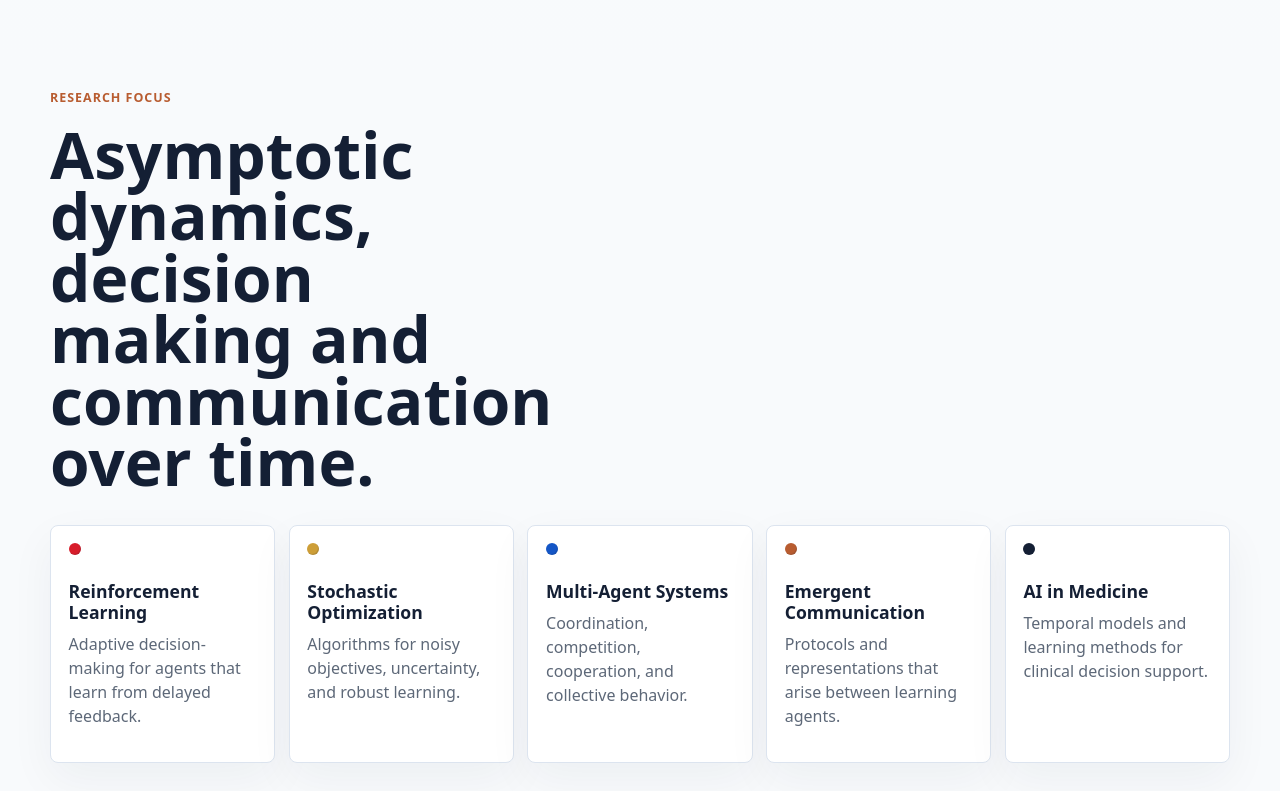
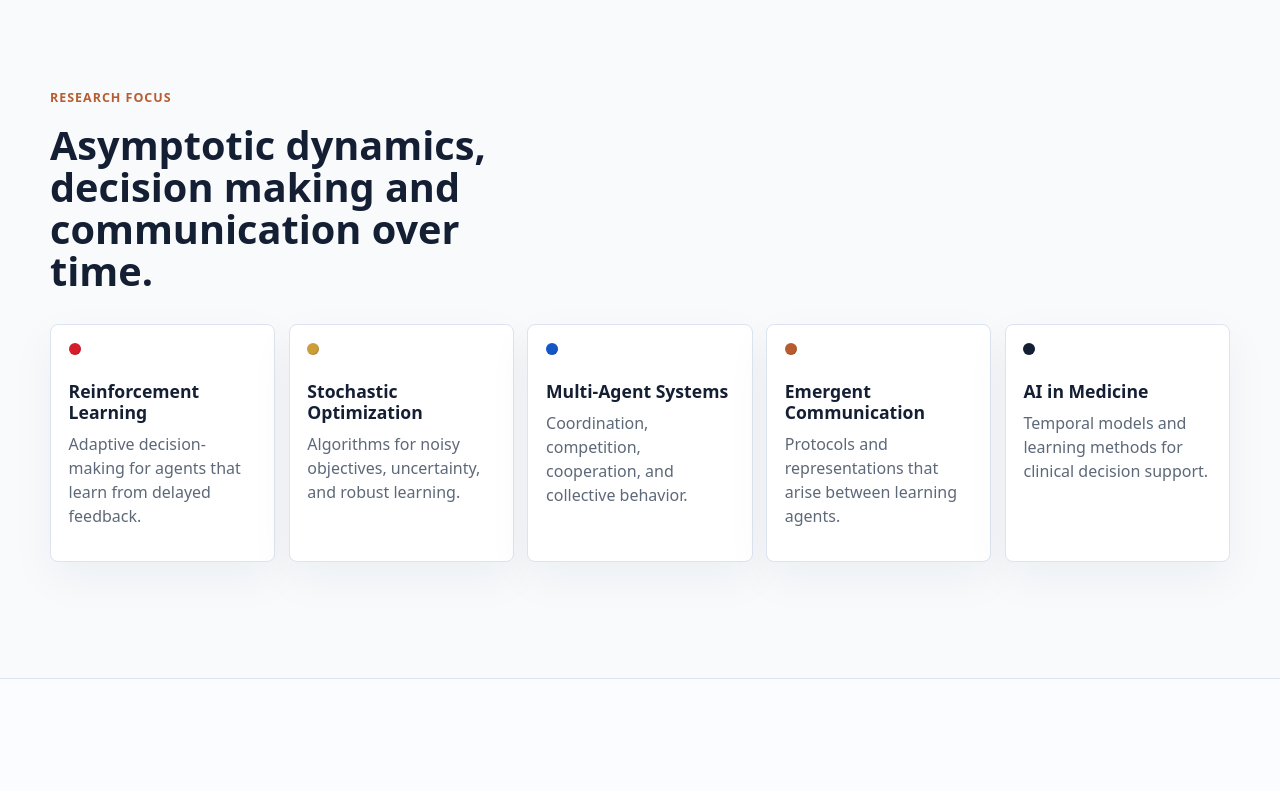
Before and after one commit to tls-lab1618/tls-lab1618.github.io, a plain HTML site: page index.html in a window 1280 px wide. Shown: the part 1100-1891 px from the top of the page. Drawn offline with Linux system fonts and the light colour scheme.

Commit message:
Reduce subsection heading scale

```diff
--- a/styles.css
+++ b/styles.css
@@ -184,10 +184,10 @@ h1 {
 }
 
 h2 {
-  max-width: 13ch;
+  max-width: 22ch;
   color: var(--navy);
-  font-size: clamp(2.25rem, 5vw, 5.4rem);
-  line-height: 0.96;
+  font-size: clamp(1.8rem, 3.1vw, 3.25rem);
+  line-height: 1.06;
   letter-spacing: 0;
 }
 
```
